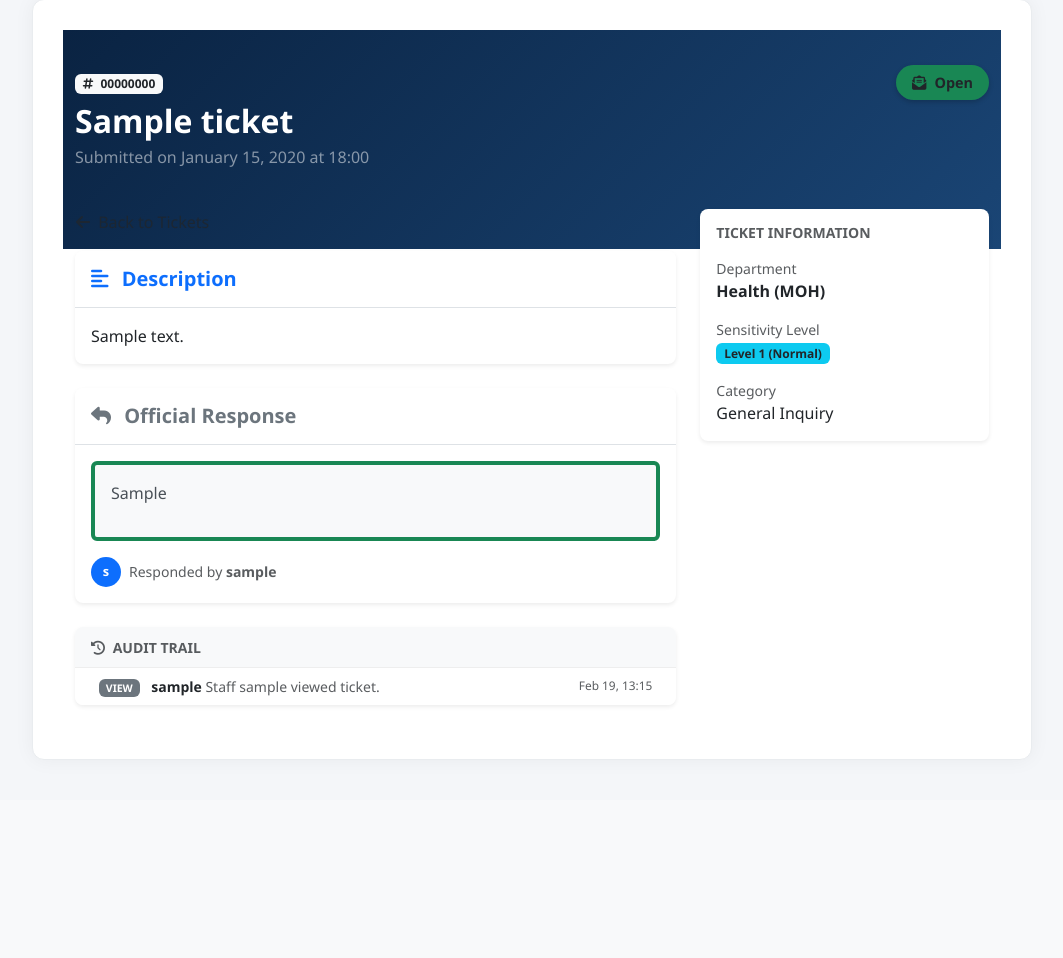
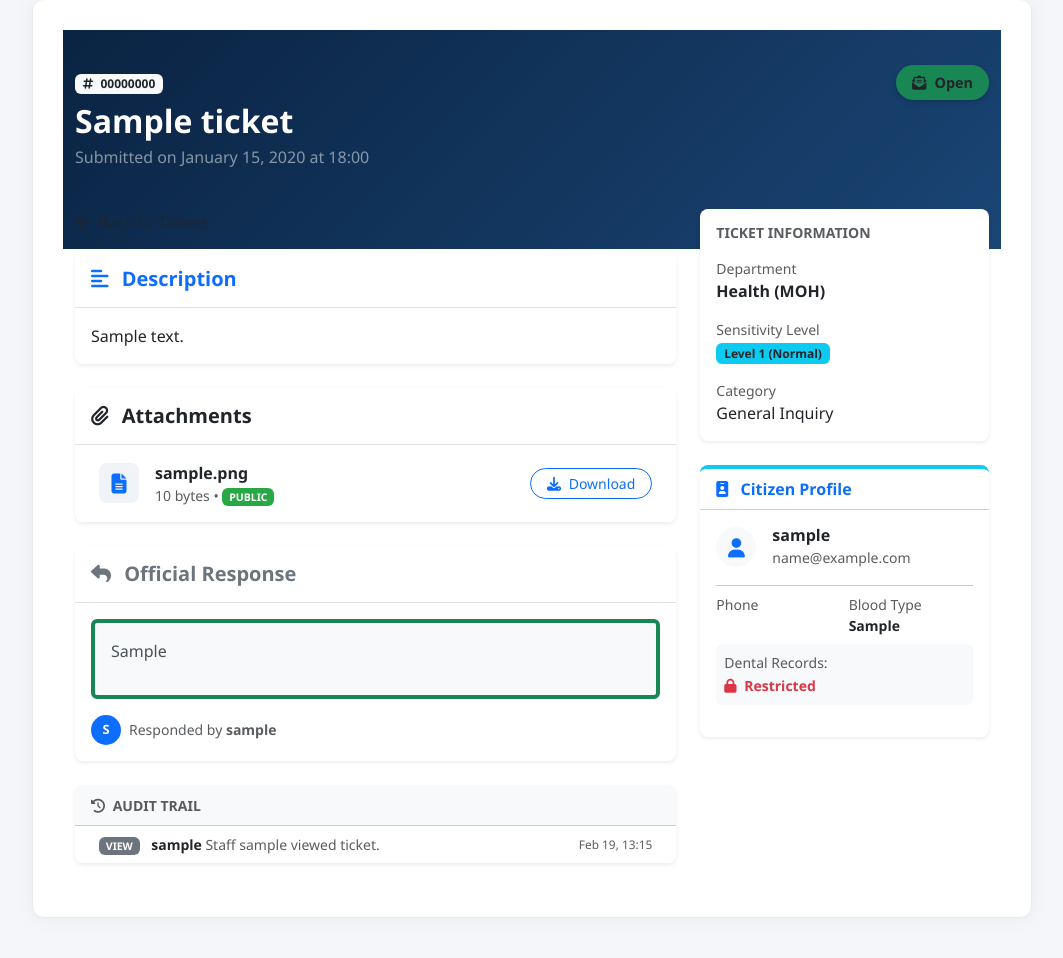
Before and after one commit to Ethanz12/Infosecurity_project, a Django app: page /ticket/00000000-0000-0000-0000-000000000001/ in a window 1280 px wide. Shown: the part 110-1068 px from the top of the page, without its empty margins (108-1171 px from the left). Before the commit the page ends 870 px from the top, so only its background shows below. Run offline with Django 5.2, Linux system fonts and the light colour scheme; a user stored in the database is signed in; data comes from the database, SQL or seed files in the repository; tables that the repository leaves empty hold one stand-in row (values such as "Sample post"); data that the repository does not hold is empty; parts of the project's set-up code (start-up, migrations or seed data) failed here and were passed over.

Commit message:
Intergrate with tickets

```diff
--- a/apps/home/models.py
+++ b/apps/home/models.py
@@ -92,6 +92,7 @@ def save_citizen_profile(sender, instance, **kwargs):
 # ----------------------------
 
 class UploadedFile(models.Model):
+
     CLASSIFICATION_CHOICES = [
         ('UNCLASSIFIED', 'Unclassified'),
         ('PUBLIC', 'Public'),
@@ -108,11 +109,13 @@ class UploadedFile(models.Model):
     ]
 
     user = models.ForeignKey(User, on_delete=models.CASCADE)
+    ticket = models.ForeignKey('Ticket', on_delete=models.SET_NULL, null=True, blank=True, related_name='attachments')
     file_name = models.CharField(max_length=255)
     file_size = models.IntegerField()  # in bytes
     s3_key = models.CharField(max_length=500)  # S3 path
     upload_date = models.DateTimeField(auto_now_add=True)
     file_type = models.CharField(max_length=100)
+
 
     # Classification fields
     classification = models.CharField(
--- a/apps/home/templates/tickets/ticket_detail.html
+++ b/apps/home/templates/tickets/ticket_detail.html
@@ -52,6 +52,43 @@
 
             <div class="card shadow-sm border-0 mb-4">
                 <div class="card-header bg-white py-3 border-bottom">
+                    <h5 class="mb-0 fw-bold text-dark"><i class="fas fa-paperclip me-2"></i> Attachments</h5>
+                </div>
+                <div class="card-body p-0">
+                    {% if attachments %}
+                        <ul class="list-group list-group-flush">
+                            {% for file in attachments %}
+                                <li class="list-group-item d-flex justify-content-between align-items-center py-3 px-4">
+                                    <div class="d-flex align-items-center">
+                                        <div class="file-icon-box me-3">
+                                            <i class="fas fa-file-alt text-primary fa-lg"></i>
+                                        </div>
+                                        <div>
+                                            <div class="fw-bold text-dark">{{ file.file_name }}</div>
+                                            <div class="small text-muted">
+                                                {{ file.file_size|filesizeformat }} •
+                                                <span class="badge" style="background-color: {{ file.get_classification_badge_color }};">
+                                                    {{ file.classification }}
+                                                </span>
+                                            </div>
+                                        </div>
+                                    </div>
+                                    <a href="{% url 'download_file' file.id %}" class="btn btn-sm btn-outline-primary rounded-pill px-3">
+                                        <i class="fas fa-download me-1"></i> Download
+                                    </a>
+                                </li>
+                            {% endfor %}
+                        </ul>
+                    {% else %}
+                        <div class="text-center py-4 text-muted">
+                            <p class="mb-0 small fst-italic">No files attached to this ticket.</p>
+                        </div>
+                    {% endif %}
+                </div>
+            </div>
+
+            <div class="card shadow-sm border-0 mb-4">
+                <div class="card-header bg-white py-3 border-bottom">
                     <h5 class="mb-0 fw-bold text-secondary"><i class="fas fa-reply me-2"></i> Official Response</h5>
                 </div>
                 <div class="card-body">
@@ -62,7 +99,7 @@
                         {% if ticket.assigned_to %}
                             <div class="d-flex align-items-center mt-3">
                                 <div class="avatar-small bg-primary text-white me-2">
-                                    {{ ticket.assigned_to.username|slice:":1" }}
+                                    {{ ticket.assigned_to.username|slice:":1"|upper }}
                                 </div>
                                 <div class="small text-muted">
                                     Responded by <strong>{{ ticket.assigned_to.username }}</strong>
@@ -105,7 +142,6 @@
         </div>
 
         <div class="col-lg-4">
-
             <div class="card shadow-sm border-0 mb-4">
                 <div class="card-body">
                     <h6 class="fw-bold text-uppercase text-muted mb-3 small">Ticket Information</h6>
@@ -180,7 +216,6 @@
                             <i class="fas fa-file-medical me-1"></i> Update Medical Record
                         </a>
                     {% endif %}
-
                 </div>
             </div>
             {% endif %}
@@ -210,7 +245,7 @@
                         </div>
 
                         <div class="d-grid">
-                            <button type="submit" class="btn btn-primary btn-sm">Save Changes</button>
+                            <button type="submit" class="btn btn-primary btn-sm shadow-sm">Save Changes</button>
                         </div>
                     </form>
                 </div>
@@ -225,7 +260,7 @@
     /* Hero Style */
     .detail-hero {
         background: linear-gradient(135deg, #0A2342 0%, #1a4575 100%);
-        padding: 40px 0 80px 0; /* Extra padding bottom for overlap */
+        padding: 40px 0 80px 0;
         margin-bottom: -40px;
     }
 
@@ -235,6 +270,16 @@
         font-weight: 600;
         font-size: 0.9rem;
         box-shadow: 0 2px 5px rgba(0,0,0,0.2);
+    }
+
+    .file-icon-box {
+        width: 40px;
+        height: 40px;
+        background: #f0f4f8;
+        display: flex;
+        align-items: center;
+        justify-content: center;
+        border-radius: 8px;
     }
 
     /* Avatars */
@@ -251,7 +296,6 @@
 
     /* Cards */
     .card { border-radius: 8px; overflow: hidden; }
-    .card-header { border-bottom: 1px solid #eee; }
 </style>
 
 {% endblock %}
--- a/apps/home/views.py
+++ b/apps/home/views.py
@@ -400,6 +400,8 @@ def logout_view(request):
     return redirect("home")
 
 
+
+
 @login_required
 def test_db_connection(request):
     try:
@@ -409,78 +411,134 @@ def test_db_connection(request):
     except Exception:
         return HttpResponse("Database connection failed", status=500)
 
+def handle_secure_upload(user, file_obj, ticket=None):
+    """
+    Scans, classifies, uploads to S3, and saves the file record.
+    Can be used by create_ticket AND upload_file views.
+    """
+    # Imports inside function to avoid circular dependency issues
+    import magic
+    from .malware_scanner import MalwareScanner
+    from .classification import OCRClassifier
 
+    # STEP 1: Read content
+    file_content = file_obj.read()
 
+    # STEP 2: Magic Type Detection
+    mime = magic.from_buffer(file_content, mime=True)
+    BLOCKED_MIME_TYPES = [
+        'application/x-dosexec', 'application/x-msdownload',
+        'application/x-executable', 'text/x-shellscript', 'text/x-python'
+    ]
 
+    if mime in BLOCKED_MIME_TYPES:
+        raise ValidationError(f"File blocked: Detected as dangerous type ({mime})")
 
+    # STEP 3: Malware Scan
+    is_safe, scan_result = MalwareScanner.scan_file(file_content)
+    if not is_safe:
+        raise ValidationError(f"File blocked: Malware detected ({scan_result})")
 
-#my ticket
-@login_required
-def create_ticket(request):
-    if request.method == "POST":
-        subject = request.POST.get("subject", "").strip()
-        description = request.POST.get("description", "").strip()
-        department = request.POST.get("department") # <--- NEW: Citizen picks department
+    # STEP 4: OCR Classification
+    classification, confidence, matched_patterns = OCRClassifier.classify_with_ocr(
+        file_content, file_obj.name, mime
+    )
 
-        if not subject or not description:
-            messages.error(request, "Subject and Description are required.")
-            return redirect("create_ticket")
+    # STEP 5: S3 Upload (Teammate's Bucket)
+    file_extension = file_obj.name.split('.')[-1]
+    unique_filename = f"{uuid.uuid4()}.{file_extension}"
+    s3_key = f"uploads/{user.username}/{unique_filename}"
 
-        Ticket.objects.create(
-            citizen=request.user,
-            subject=subject,
-            description=description,
-            department=department # <--- NEW: Save Attribute
-        )
+    file_obj.seek(0) # Reset pointer
+
+    s3_client = boto3.client(
+        's3',
+        aws_access_key_id=settings.AWS_ACCESS_KEY_ID,
+        aws_secret_access_key=settings.AWS_SECRET_ACCESS_KEY,
+        region_name=settings.AWS_S3_REGION_NAME
+    )
+
+    s3_client.upload_fileobj(
+        file_obj,
+        settings.AWS_STORAGE_BUCKET_NAME,
+        s3_key,
+        ExtraArgs={'ContentType': mime}
+    )
+
+    # STEP 6: Save Record
+    return UploadedFile.objects.create(
+        user=user,
+        ticket=ticket, # Links to ticket if provided
+        file_name=file_obj.name,
+        file_size=file_obj.size,
+        s3_key=s3_key,
+        file_type=mime,
+        classification=classification,
+        classification_confidence=confidence,
+        classification_patterns=json.dumps(matched_patterns[:5]),
+        classified_at=timezone.now(),
+        malware_scan_status='CLEAN', # We only save clean files here
+        malware_scan_date=timezone.now()
+    )
+
+def process_ticket_submission(request):
+    """
+    Call function to handle ticket creation and optional secure file upload.
+    Returns: True if ticket created, False if validation failed.
+    """
+    subject = request.POST.get("subject", "").strip()
+    description = request.POST.get("description", "").strip()
+
+    # 1. Validate Form
+    if not subject or not description:
+        messages.error(request, "Subject and Description are required.")
+        return False
+
+    # 2. Create Ticket
+    ticket = Ticket.objects.create(
+        citizen=request.user,
+        subject=subject,
+        description=description,
+        department=request.POST.get("department"),
+        category=request.POST.get("category")
+    )
+
+    # 3. Handle Attachment (if present)
+    if request.FILES.get('attachment'):
+        try:
+            handle_secure_upload(
+                user=request.user,
+                file_obj=request.FILES['attachment'],
+                ticket=ticket
+            )
+            messages.success(request, "Ticket created with verified attachment.")
+        except ValidationError as e:
+            # Ticket is safe, but file was blocked (virus/exe)
+            messages.warning(request, f"Ticket created, but attachment blocked: {e.message}")
+        except Exception as e:
+            logger.error(f"Upload error: {e}")
+            messages.warning(request, "Ticket created, but file upload failed.")
+    else:
         messages.success(request, "Ticket created successfully.")
-        return redirect("ticket_list")
 
-    # Pass DEPARTMENTS for dropdown
-    return render(request, "tickets/create_ticket.html", {"departments": DEPARTMENTS})
-
-
-# home/views.py
+    return True
 
 @login_required
 def create_ticket(request):
-    # 1. Define the Dependency Map
     dept_map = {
-        'HEALTH': [
-            ('BLOOD', 'Blood Checkup'),
-            ('DENTAL', 'Dental Checkup'),
-            ('GENERAL', 'General Inquiry')
-        ],
-        'FINANCE': [
-            ('TAX', 'Tax / Finance Inquiry'),
-            ('GENERAL', 'General Inquiry')
-        ],
-        'GENERAL': [
-            ('GENERAL', 'General Inquiry')
-            # Removed MUNICIPAL
-        ]
-        # Removed HR Key entirely
+        'HEALTH': [('BLOOD', 'Blood Checkup'), ('DENTAL', 'Dental Checkup'), ('GENERAL', 'General Inquiry')],
+        'FINANCE': [('TAX', 'Tax / Finance Inquiry'), ('GENERAL', 'General Inquiry')],
+        'GENERAL': [('GENERAL', 'General Inquiry')]
     }
 
     if request.method == "POST":
-        # ... (Same POST logic as before) ...
-        subject = request.POST.get("subject", "").strip()
-        description = request.POST.get("description", "").strip()
-        department = request.POST.get("department")
-        category = request.POST.get("category")
-
-        if not subject or not description:
-            messages.error(request, "Subject and Description are required.")
+        # USE THE HELPER FUNCTION HERE!
+        # This one line replaces all the complex logic you wrote above
+        if process_ticket_submission(request):
+            return redirect("ticket_list")
+        else:
+            # If validation failed, stay on the page
             return redirect("create_ticket")
-
-        Ticket.objects.create(
-            citizen=request.user,
-            subject=subject,
-            description=description,
-            department=department,
-            category=category
-        )
-        messages.success(request, "Ticket created successfully.")
-        return redirect("ticket_list")
 
     return render(request, "tickets/create_ticket.html", {
         "departments": DEPARTMENTS,
@@ -511,9 +569,8 @@ def ticket_list(request):
     return render(request, "tickets/ticket_list.html", {"tickets": tickets, "is_gov": is_gov})
 
 @login_required
-def ticket_detail(request, ticket_uuid): # Changed from ticket_id to ticket_uuid
+def ticket_detail(request, ticket_uuid):
     # 1. Fetch by UUID (Unguessable ID)
-    # This prevents 'IDOR Injection' by stopping ID enumeration attacks.
     ticket = get_object_or_404(Ticket, id=ticket_uuid)
 
     user = request.user
@@ -528,7 +585,7 @@ def ticket_detail(request, ticket_uuid): # Changed from ticket_id to ticket_uuid
     # --- B. Check Access Rights ---
     if is_owner:
         has_access = True
-        can_edit = False # Citizens cannot edit gov fields
+        can_edit = False
 
     elif is_gov:
         if user.is_superuser:
@@ -538,29 +595,19 @@ def ticket_detail(request, ticket_uuid): # Changed from ticket_id to ticket_uuid
             try:
                 staff = StaffProfile.objects.get(user=user)
 
-                # ===================================================
-                # 🦷 DENTAL TICKET LOGIC
-                # ===================================================
+                # Dental Category Logic
                 if ticket.category == 'DENTAL':
-                    # Rule 1: EthanLim has FULL access
                     if user.username == "EthanLim":
                         has_access = True
                         can_edit = True
-
-                    # Rule 2: Senior Health Staff (Level 2+) can VIEW ONLY
                     elif staff.department == 'HEALTH' and staff.security_level >= 2:
                         has_access = True
                         can_edit = False
-
-                    # Rule 3: Everyone else BLOCKED
                     else:
                         has_access = False
 
-                # ===================================================
-                #  STANDARD TICKET LOGIC
-                # ===================================================
+                # Standard Logic
                 else:
-                    # Strict Department & Clearance Check
                     if staff.department == ticket.department and staff.security_level >= ticket.min_clearance:
                         has_access = True
                         can_edit = True
@@ -570,17 +617,14 @@ def ticket_detail(request, ticket_uuid): # Changed from ticket_id to ticket_uuid
             except StaffProfile.DoesNotExist:
                 has_access = False
 
-    # --- C.  HANDLE ACCESS DENIED ---
+    # --- C. HANDLE ACCESS DENIED ---
     if not has_access:
-        # SECURITY TIP: Log the attempted IDOR
         TicketLog.objects.create(
             ticket=ticket,
             user=user,
             action="UNAUTHORIZED_ACCESS",
             details=f"IDOR Attempt: User {user.username} tried to access ticket {ticket.id}"
         )
-        # Use 404 instead of 403 to hide existence of the ticket from attackers
-        # or stick to 403 if you want to be explicit about permission denied.
         return render(request, 'home/noaccess.html', status=403)
 
     # --- D. ✅ HANDLE ACCESS GRANTED ---
@@ -624,16 +668,20 @@ def ticket_detail(request, ticket_uuid): # Changed from ticket_id to ticket_uuid
         messages.success(request, "Ticket updated.")
         return redirect("ticket_detail", ticket_uuid=ticket.id)
 
+    # --- NEW: Fetch Attachments ---
+    # This pulls all files linked to this ticket via the related_name='attachments'
+    attachments = ticket.attachments.all()
+
     # --- F. Prepare Data ---
     context = {
         "ticket": ticket,
+        "attachments": attachments, # <--- CRITICAL: Added this line
         "is_gov": is_gov,
         "can_edit": can_edit,
         "sensitivity_levels": Ticket.TICKET_SENSITIVITY,
         "logs": ticket.logs.all().order_by('-timestamp')
     }
 
-    # ... (Your existing context building logic for profile) ...
     if is_gov:
          try:
             profile = ticket.citizen.citizenprofile
@@ -643,6 +691,8 @@ def ticket_detail(request, ticket_uuid): # Changed from ticket_id to ticket_uuid
                 "phone": mask_phone(profile.get_phone()),
                 "blood_type": profile.blood_type,
             }
+            # ABAC check for displaying sensitive profile details within the ticket
+            staff = StaffProfile.objects.get(user=user)
             if user.username == "EthanLim":
                 citizen_info["dental_stuff"] = profile.dental_stuff
             elif staff.department == 'HEALTH' and staff.security_level >= 2:
```
Also changed, not shown: apps/home/templates/tickets/create_ticket.html (+9 -3 lines), apps/home/migrations/0012_uploadedfile_ticket.py (added).
